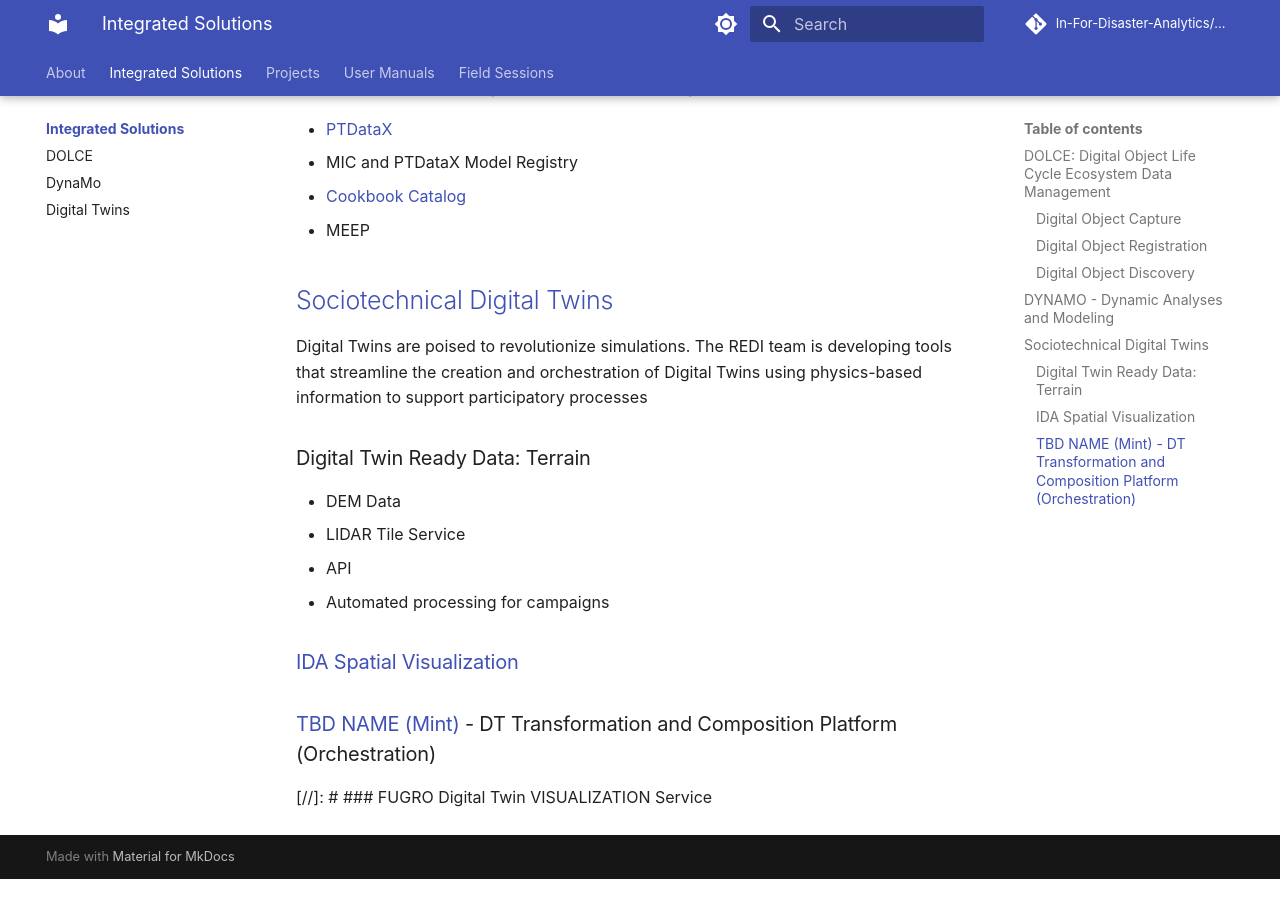
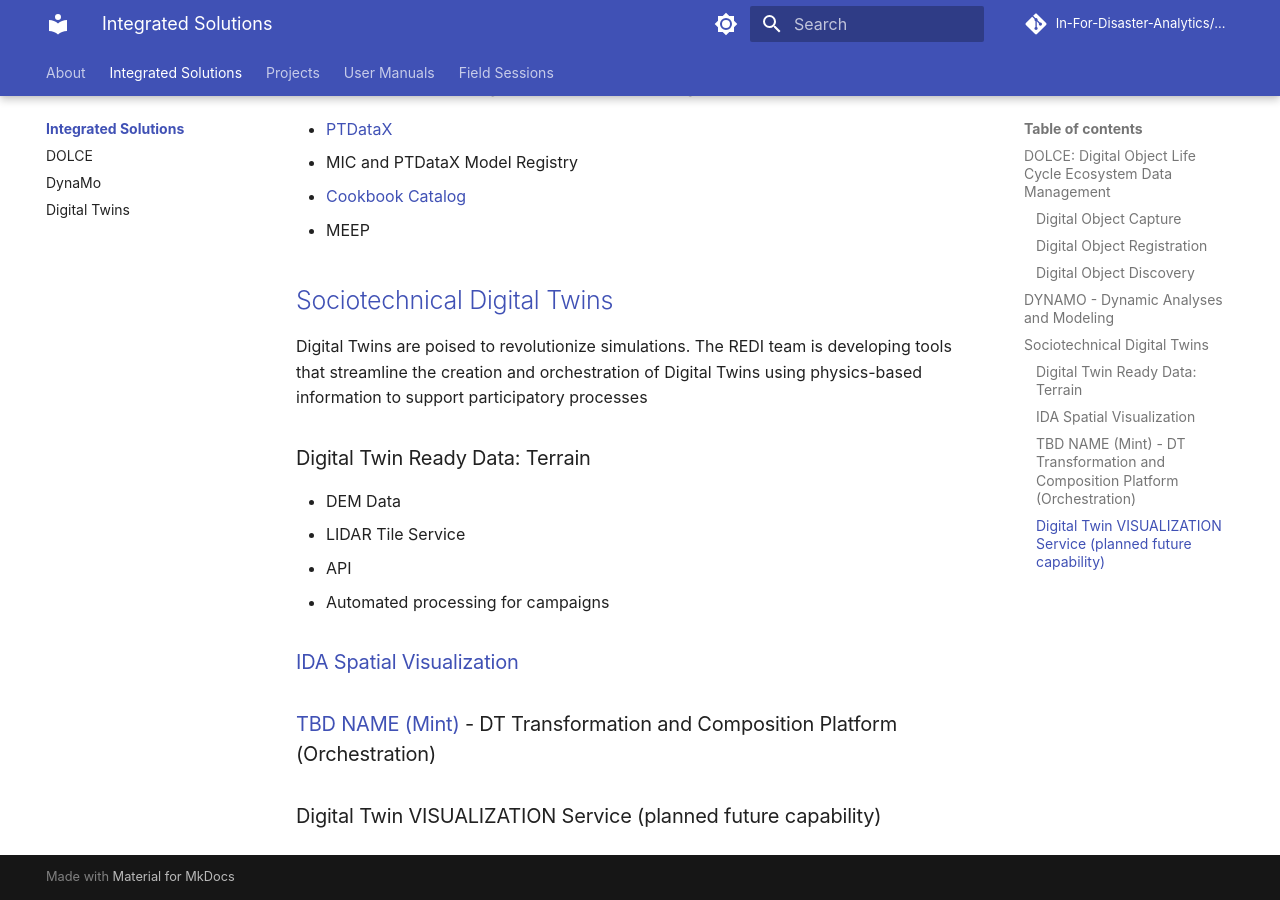
Before and after one commit to In-For-Disaster-Analytics/REDI-Documentation, an MkDocs documentation site: the page built from docs/integrated-solutions/index.md, in a window 1280 px wide and 900 px high, scrolled down 885 px. Built offline with MkDocs 1.6.1 and Material for MkDocs 9.7.7, drawn with Linux system fonts in a browser that asks for light colours; comment, search, counter and statistics services are not loaded; before the commit the page ends 1764 px from its top, so only the background shows below that.

Commit message:
Update index.md

```diff
--- a/docs/integrated-solutions/index.md
+++ b/docs/integrated-solutions/index.md
@@ -40,4 +40,4 @@ Digital Twins are poised to revolutionize simulations. The REDI team is developi
 
 ### [TBD NAME (Mint)](https://tacc.mint.isi.edu/) - DT Transformation and Composition Platform (Orchestration)
 
-[//]: # ### FUGRO Digital Twin VISUALIZATION Service
+### Digital Twin VISUALIZATION Service (planned future capability)
```
